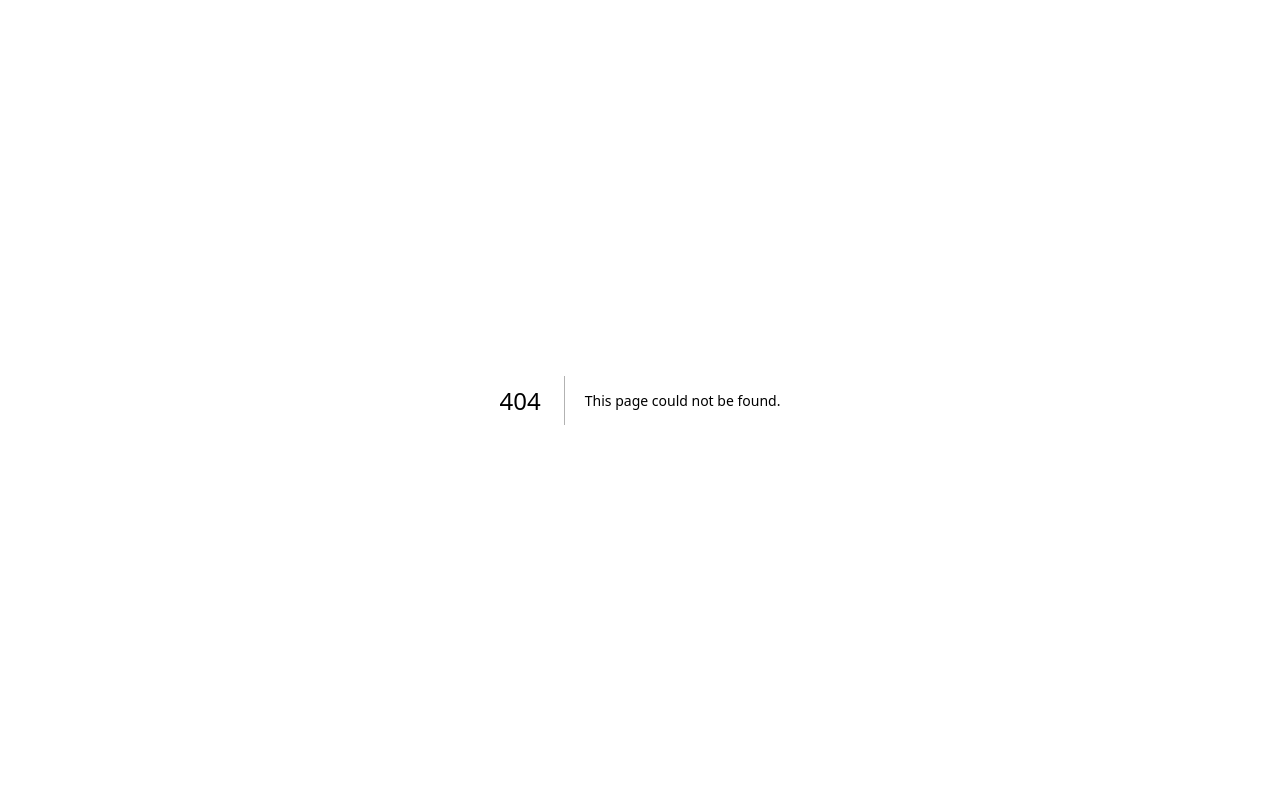
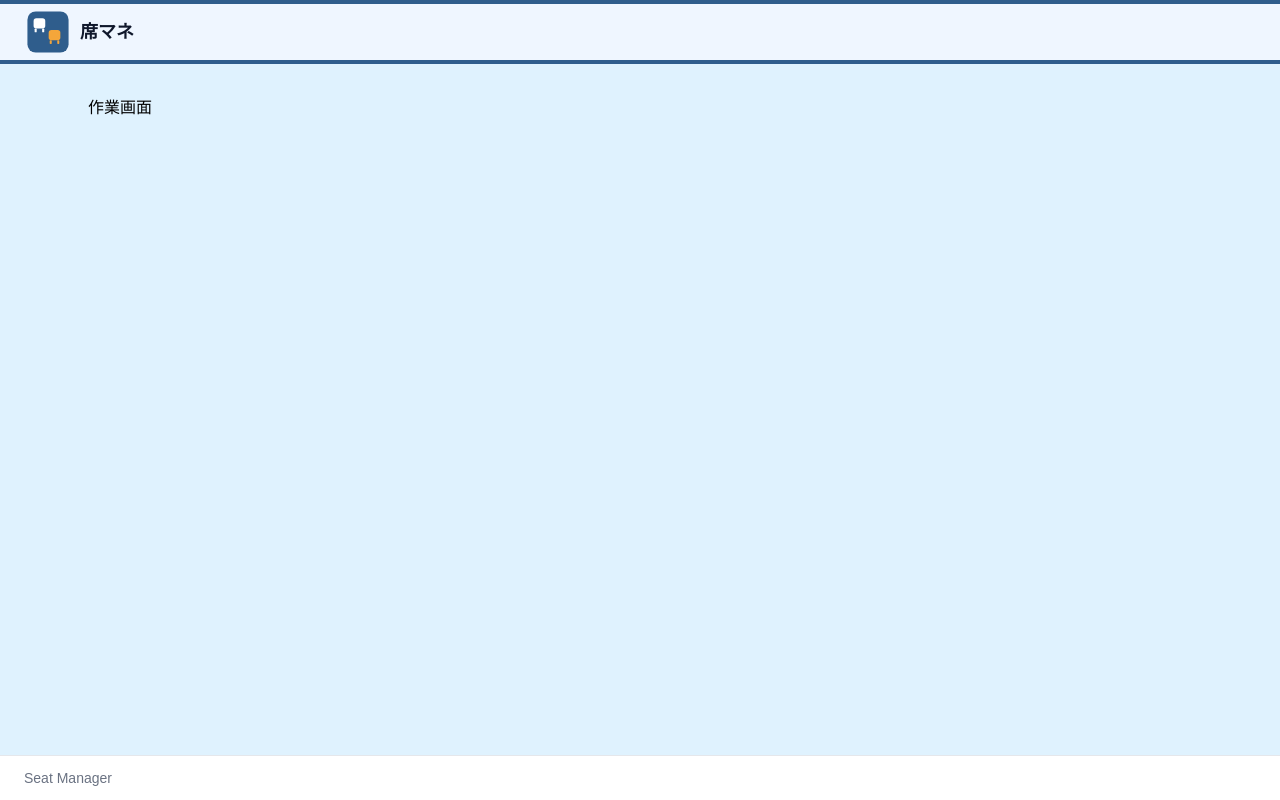
Before and after one commit to Kodai1000/seki-manager, a Next.js app: page /work in a window 1280 px wide. Before the commit this address had no page. Built offline with nearby package versions, Linux system fonts and the light colour scheme.

Commit message:
Implement basical page #2

```diff
--- a/app/layout.tsx
+++ b/app/layout.tsx
@@ -1,6 +1,7 @@
 import type { Metadata } from "next";
 import { Geist, Geist_Mono } from "next/font/google";
 import "./globals.css";
+import Header from "@/components/Header";
 
 const geistSans = Geist({
   variable: "--font-geist-sans",
@@ -13,17 +14,36 @@ const geistMono = Geist_Mono({
 });
 
 export const metadata: Metadata = {
-  title: "Create Next App",
-  description: "Generated by create next app",
+  title: "席マネ",
+  description: "席配置図作成から、実際に席決めまで。",
 };
 
-export default function RootLayout({ children }: LayoutProps<"/">) {
+export default function RootLayout({
+  children,
+}: Readonly<{
+  children: React.ReactNode;
+}>) {
   return (
     <html
-      lang="en"
+      lang="ja"
       className={`${geistSans.variable} ${geistMono.variable} h-full antialiased`}
     >
-      <body className="min-h-full flex flex-col">{children}</body>
+      <body className="min-h-screen text-gray-900 antialiased">
+        <div className="flex min-h-screen flex-col">
+          <Header/>
+          <div className="flex-1 bg-sky-100 p-2 text-black">
+            <div className="mx-auto w-full h-full max-w-6xl space-y-8 p-6">
+              {children}
+            </div>
+          </div>
+
+          <footer className="border-t border-gray-200 bg-white">
+            <div className="mx-auto w-full max-w-7xl px-6 py-3 text-sm text-gray-500">
+              Seat Manager
+            </div>
+          </footer>
+        </div>
+      </body>
     </html>
   );
 }
--- /dev/null
+++ b/app/work/page.tsx
@@ -0,0 +1,20 @@
+"use client"
+
+import { Project } from "@/types/main/project";
+import { useState } from "react";
+
+export default function Work(){
+    const initial_project : Project = {
+        seats: [],
+        participants: [],
+        texts: []
+    }
+    const [project, setProject] = useState<Project>(initial_project);
+
+    return (
+        <div>
+            <h1>作業画面</h1>
+        </div>
+    )
+
+}
--- /dev/null
+++ b/components/Header.tsx
@@ -0,0 +1,21 @@
+import Image from "next/image";
+
+
+export default function Header () {
+    return (
+        <header className="border-y-4 border-[#2F5D8C] text-slate-900 bg-blue-50 ">
+            <div className="mx-auto flex h-14 w-full max-w-7xl items-center px-6 flex justify-between">
+                <div className="flex">
+                    <Image
+                        src="/images/sekimane_icon_seats.svg"
+                        alt="席マネ"
+                        width={48}
+                        height={48}
+                        className="inline-block mr-2"
+                        />
+                    <h1 className="text-lg font-bold flex items-center">席マネ</h1>
+                </div>
+            </div>
+        </header>
+    )
+}
```
Also changed, not shown: public/images/sekimane_icon_seats.svg (added), types/main/participant.tsx (renamed from type/main/participant.tsx), types/main/project.tsx (renamed from type/main/project.tsx), types/main/seat.tsx (renamed from type/main/seat.tsx), types/main/text.tsx (renamed from type/main/text.tsx).
